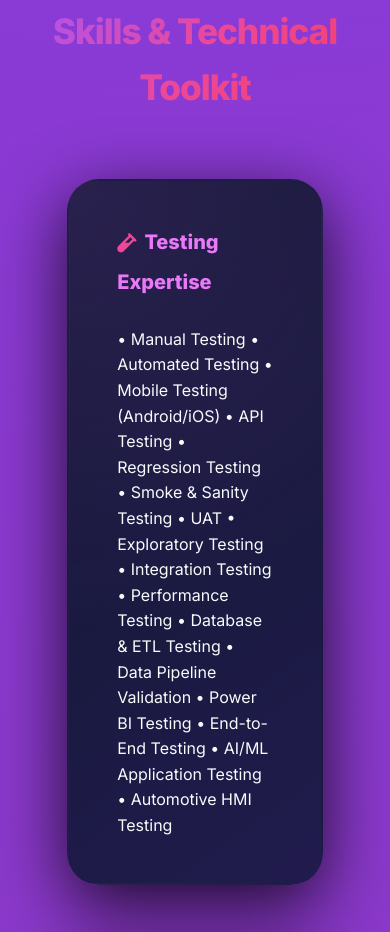
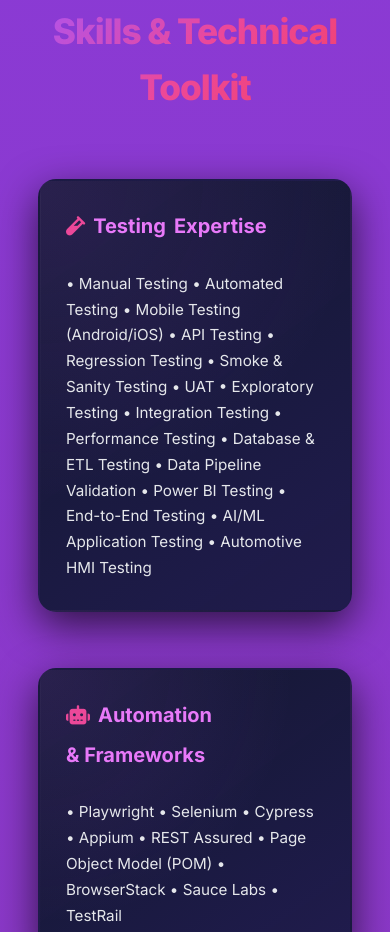
Before and after one commit to Talha3367/Talha3367.github.io, a plain HTML site: page index.html in a window 390 px wide. Shown: the part 2778-3710 px from the top of the page. Drawn offline with Linux system fonts and the light colour scheme.

Commit message:
Add files via upload

```diff
--- a/index.html
+++ b/index.html
@@ -138,13 +138,14 @@ html, body {
         }
 
 /* TRUE HORIZONTAL SKILLS – 1 CARD PER ROW + GLOWING BORDER + MULTIPLE SKILLS PER LINE */
+/* TRUE HORIZONTAL SKILLS – 1 CARD PER ROW + GLOWING BORDER + MATCHES EDUCATION BOX SIZE */
 .horizontal-skills-flow {
     display: flex;
     flex-direction: column;
-    gap: 3rem;
+    gap: 3.5rem; /* Matches Education section spacing */
     margin-top: 4rem;
-    padding: 0 3rem;
-    max-width: 1600px;
+    padding: 0 1rem; /* Matches other section padding */
+    max-width: 1200px; /* Matches your portfolio's global max-width */
     margin-left: auto;
     margin-right: auto;
 }
@@ -153,21 +154,21 @@ html, body {
     width: 100%;
     max-width: 100%;
     margin: 0 auto;
-    padding: 2.8rem 3rem;
-    border-radius: 32px;
-    box-shadow: 0 20px 70px rgba(0, 0, 0, 0.8);
+    padding: 2.5rem 2.5rem; /* INCREASED PADDING FOR LARGER BOXES (matches Education section) */
+    border-radius: 18px; /* Matches all other card borders */
+    box-shadow: 0 14px 40px rgba(0, 0, 0, 0.65); /* Matches Education card shadows */
     position: relative;
     overflow: hidden;
-    border: 3px solid transparent;
-    transition: all 0.6s ease;
-}
-
-/* GLOWING RAINBOW BORDER ON HOVER */
+    border: 2px solid rgba(236, 72, 153, 0.35); /* Matches Education card borders */
+    transition: all 0.4s cubic-bezier(0.175, 0.885, 0.32, 1.275); /* Matches Education hover animation */
+}
+
+/* GLOWING RAINBOW BORDER ON HOVER (matches Education card hover) */
 .horizontal-skills-flow .skill-card::before {
     content: '';
     position: absolute;
     inset: -6px;
-    border-radius: 38px;
+    border-radius: 24px;
     background: conic-gradient(from 0deg, #A855F7, #EC4899, #F43F5E, #22d3ee, #7C3AED, #A855F7);
     z-index: -1;
     opacity: 0;
@@ -180,61 +181,63 @@ html, body {
 }
 
 .horizontal-skills-flow .skill-card:hover {
-    transform: translateY(-20px);
-    box-shadow: 0 45px 130px rgba(236, 72, 153, 0.7);
-}
-
-/* Title */
+    transform: translateY(-10px) scale(1.02); /* Matches Education card hover effect */
+    box-shadow: 0 15px 40px rgba(255, 0, 127, 0.4),
+                0 0 15px rgba(138, 43, 226, 0.3); /* Matches Education card glow */
+    border-color: #ff007f; /* Matches Education card hover border */
+}
+
+/* Title - Matches Education section styling */
 .horizontal-skills-flow .skill-card h3 {
-    font-size: 1.8rem;
+    font-size: 1.5rem; /* Matches Education card heading size */
     color: #E879F9;
     margin-bottom: 1.8rem;
-    text-align: center;
-    font-weight: 800;
-}
-
-/* MULTIPLE SKILLS PER LINE – CLEAN & SPACED */
-.horizontal-skills-flow .skill-list.multi-line {
-    list-style: none;
-    padding: 0;
-    margin: 0;
-    text-align: left;
-    font-size: 1.18rem;
-    line-height: 2.3;
+    font-weight: 700; /* Matches Education card heading weight */
+    display: flex;
+    align-items: center;
+    gap: 0.5rem;
+}
+
+.horizontal-skills-flow .skill-card h3 i {
+    color: var(--accent-pink);
+    font-size: 1.2rem; /* Matches all other section icons */
+}
+
+/* LARGER SKILL TEXT TO FILL THE BIGGER BOX */
+.single-line-skills {
+    font-size: 1.05rem; /* Increased text size */
+    line-height: 1.8; /* More vertical spacing for better readability */
     color: #E5E7EB;
-}
-
-.horizontal-skills-flow .skill-list.multi-line li {
-    margin: 0.6rem 0;
-    display: inline; /* Allows multiple per line */
-}
-
-/* Optional: Add separator between groups if needed */
-.horizontal-skills-flow .skill-list.multi-line li + li {
-    margin-left: 1.2rem;
-}
-
+    word-break: break-word;
+    overflow-wrap: break-word;
+}
+
+/* Mobile adjustments */
 @media (max-width: 768px) {
+    .horizontal-skills-flow {
+        padding: 0 1.2rem;
+        gap: 2.5rem;
+    }
+
+    .horizontal-skills-flow .skill-card {
+        padding: 1.8rem 1.6rem; /* Mobile-friendly padding */
+    }
+
     .horizontal-skills-flow .skill-card h3 {
-        font-size: 1.6rem; /* mobile heading size */
-        text-align: left; /* left align */
-        display: flex; /* icon + text inline */
-        align-items: center;
-        gap: 0.5rem; /* space between icon and first word */
-        flex-wrap: wrap; /* allow wrapping */
+        font-size: 1.35rem;
+        text-align: left;
+        flex-wrap: wrap;
     }
 
-    .horizontal-skills-flow .skill-card h3 i {
-        flex-shrink: 0; /* keep icon size fixed */
-        margin-top: 0.1rem;
+    .horizontal-skills-flow .skill-card h3 span {
+        white-space: nowrap;
     }
 
-    /* Make each word wrap individually */
-    .horizontal-skills-flow .skill-card h3 span {
-        white-space: nowrap; /* prevent word from breaking mid-word */
+    .single-line-skills {
+        font-size: 0.95rem;
+        line-height: 1.7;
     }
 }
-
 
 
 
@@ -1554,13 +1557,14 @@ html, body {
 
 
 
+<!-- Education Section – WITH ICONS MATCHING SKILLS SECTION -->
 <section id="education">
     <h2 class="section-title">Education & More</h2>
 
     <div class="education-grid-with-space">
-        <!-- Education Card -->
+        <!-- Education Card with Graduation Cap Icon -->
         <div class="skill-card card-3d">
-            <h3>Education</h3>
+            <h3><i class="fas fa-graduation-cap"></i> Education</h3>
             <ul class="skill-list">
                 <li><strong>Bachelor of Science in Information Technology</strong></li>
                 <li class="no-bullet">University of the Punjab (2019–2023), Lahore</li>
@@ -1570,18 +1574,18 @@ html, body {
             </ul>
         </div>
 
-        <!-- Languages Card -->
+        <!-- Languages Card with Language Icon -->
         <div class="skill-card card-3d">
-            <h3>Languages</h3>
+            <h3><i class="fas fa-language"></i> Languages</h3>
             <ul class="skill-list">
                 <li><strong>English:</strong> Professional Fluency</li>
                 <li><strong>Urdu:</strong> Native</li>
             </ul>
         </div>
 
-        <!-- Volunteering Card -->
+        <!-- Volunteering Card with Users Icon -->
         <div class="skill-card card-3d">
-            <h3>Volunteering & Leadership</h3>
+            <h3><i class="fas fa-users"></i> Volunteering & Leadership</h3>
             <ul class="skill-list">
                 <li>Mentored 10+ QA interns across multiple cohorts</li>
                 <li>Event Manager for "Bring Your Child to Workplace"</li>
@@ -1589,9 +1593,9 @@ html, body {
             </ul>
         </div>
 
-        <!-- Hobbies Card (Now 2 items per line) -->
+        <!-- Hobbies Card with Heart Icon -->
         <div class="skill-card card-3d">
-            <h3>Hobbies & Interests</h3>
+            <h3><i class="fas fa-heart"></i> Hobbies & Interests</h3>
             <ul class="hobby-list-grid">
                 <li>• Hiking & Nature</li>
                 <li>• Traveling & Photo</li>
@@ -1603,7 +1607,6 @@ html, body {
         </div>
     </div>
 </section>
-
     <!-- Recommendations Section -->
     <section id="recommendations">
         <h2 class="section-title">Recommendations</h2>
```
